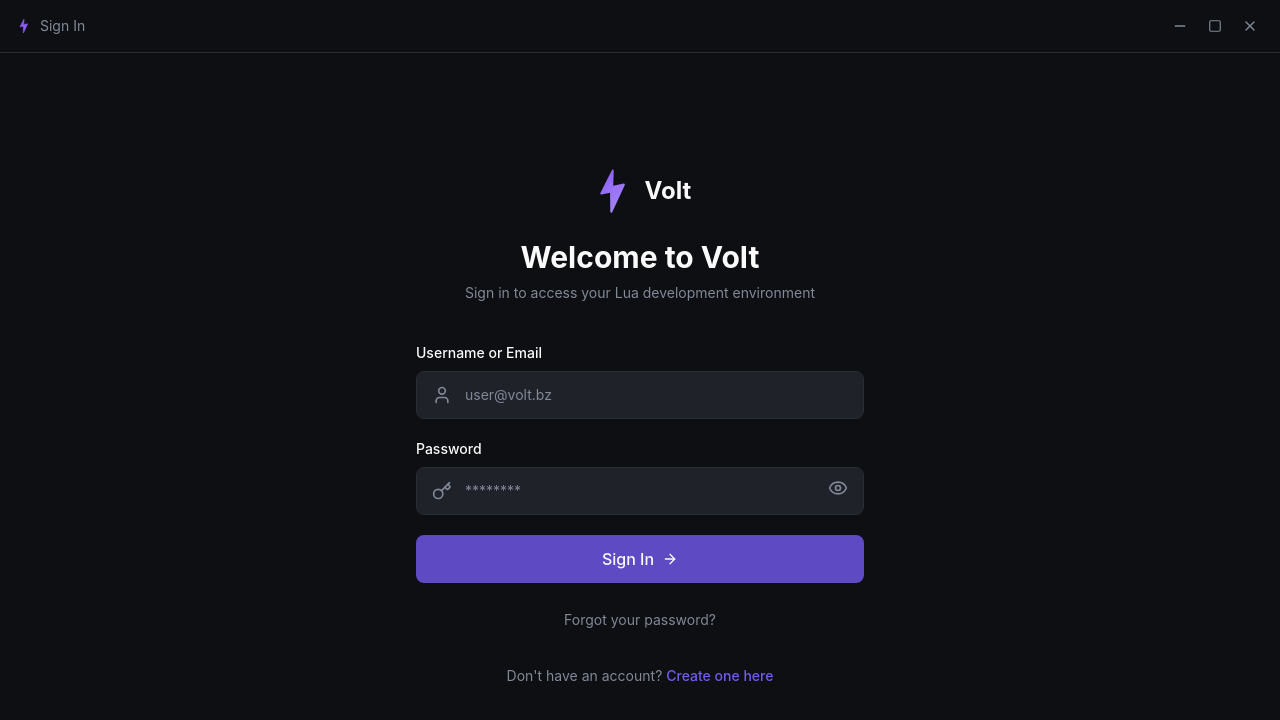
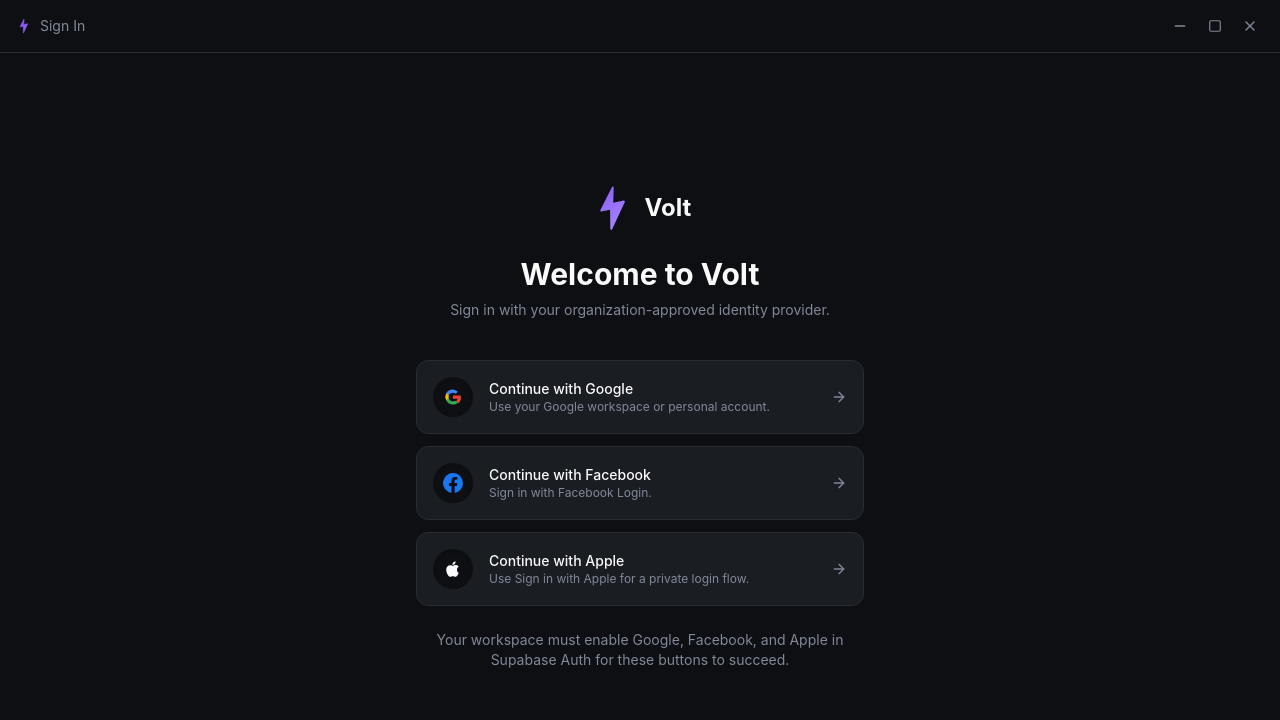
Before and after one commit to YntraAB/Yntra_Plattform, a React (Vite) app: page /inbox in a window 1280 px wide. Shown: the top 720 px of the page. Built offline with nearby package versions, Linux system fonts and the light colour scheme.

Commit message:
sign in with google

```diff
--- a/src/App.tsx
+++ b/src/App.tsx
@@ -19,6 +19,7 @@
 import { useState, useEffect, useMemo } from 'react';
 import { createBrowserRouter, RouterProvider } from 'react-router-dom';
 import { VisualEffectHandler } from './components/VisualEffectHandler';
+import type { SocialAuthProvider } from '@/types';
 import './App.css';
 
 /**
@@ -29,14 +30,14 @@
   const {
     isAuthenticated,
     user,
-    isLoading,
     error,
-    login,
+    loginWithProvider,
     logout
   } = useAuth();
 
   const [needsPasswordReset, setNeedsPasswordReset] = useState(false);
   const [urlError, setUrlError] = useState<string | null>(null);
+  const [pendingProvider, setPendingProvider] = useState<SocialAuthProvider | null>(null);
 
   const router = useMemo(() => createBrowserRouter(routes), []);
 
@@ -69,9 +70,17 @@
     }
   }, [isAuthenticated, needsPasswordReset]);
 
-  const handleLogin = async (credentials: { email: string; password: string }) => {
-    await login(credentials);
-    localStorage.removeItem('pending_invite_path');
+  const handleLogin = async (provider: SocialAuthProvider) => {
+    setPendingProvider(provider);
+
+    const didStart = await loginWithProvider(provider);
+
+    if (didStart) {
+      localStorage.removeItem('pending_invite_path');
+      return;
+    }
+
+    setPendingProvider(null);
   };
 
   const handleLogout = () => {
@@ -104,7 +113,7 @@
       ) : (
         <LoginPage
           onLogin={handleLogin}
-          isLoading={isLoading}
+          pendingProvider={pendingProvider}
           error={error}
         />
       )}
--- a/src/features/auth/components/LoginPage.tsx
+++ b/src/features/auth/components/LoginPage.tsx
@@ -1,42 +1,22 @@
-/**
- * =============================================================================
- * LOGIN PAGE COMPONENT
- * =============================================================================
- * This component replicates the exact Volt login UI design.
- * It features a dark theme with purple accents, custom input fields,
- * and a clean, centered layout.
- * =============================================================================
- */
+import React from 'react';
+import { ArrowRight, Loader2, Minus, Square, X } from 'lucide-react';
+import type { SocialAuthProvider } from '@/types';
 
-import React, { useState } from 'react';
-import { User, Key, Eye, EyeOff, ArrowRight, Minus, Square, X } from 'lucide-react';
-import type { LoginCredentials } from '@/types';
-
-/**
- * Props for the LoginPage component
- */
 interface LoginPageProps {
-  /** Callback when user submits login form */
-  onLogin: (credentials: LoginCredentials) => void;
-  /** Loading state during authentication */
-  isLoading?: boolean;
-  /** Error message to display */
+  onLogin: (provider: SocialAuthProvider) => void;
+  pendingProvider?: SocialAuthProvider | null;
   error?: string | null;
 }
 
-/**
- * Volt Logo Component
- * Displays the stylized Volt lightning bolt logo
- */
 const VoltLogo: React.FC = () => (
-  <div className="flex items-center justify-center mb-6">
+  <div className="mb-6 flex items-center justify-center">
     <svg
       width="48"
       height="48"
       viewBox="0 0 48 48"
       fill="none"
       xmlns="http://www.w3.org/2000/svg"
-      className="transform -rotate-12"
+      className="-rotate-12 transform"
     >
       <path
         d="M28 4L12 24H22L18 44L36 20H24L28 4Z"
@@ -52,16 +32,12 @@
         </linearGradient>
       </defs>
     </svg>
-    <span className="text-2xl font-bold text-foreground ml-2">Volt</span>
+    <span className="ml-2 text-2xl font-bold text-foreground">Volt</span>
   </div>
 );
 
-/**
- * Window Title Bar Component
- * Simulates a native window title bar with controls
- */
 const WindowTitleBar: React.FC = () => (
-  <div className="flex items-center justify-between px-4 py-3 bg-background border-b border-border">
+  <div className="flex items-center justify-between border-b border-border bg-background px-4 py-3">
     <div className="flex items-center gap-2">
       <svg
         width="16"
@@ -69,7 +45,7 @@
         viewBox="0 0 48 48"
         fill="none"
         xmlns="http://www.w3.org/2000/svg"
-        className="transform -rotate-12"
+        className="-rotate-12 transform"
       >
         <path
           d="M28 4L12 24H22L18 44L36 20H24L28 4Z"
@@ -83,185 +59,136 @@
     </div>
 
     <div className="flex items-center gap-2">
-      <button className="p-1.5 hover:bg-muted rounded transition-colors">
-        <Minus className="w-4 h-4 text-muted-foreground" />
+      <button className="rounded p-1.5 transition-colors hover:bg-muted" type="button">
+        <Minus className="h-4 w-4 text-muted-foreground" />
       </button>
-      <button className="p-1.5 hover:bg-muted rounded transition-colors">
-        <Square className="w-3.5 h-3.5 text-muted-foreground" />
+      <button className="rounded p-1.5 transition-colors hover:bg-muted" type="button">
+        <Square className="h-3.5 w-3.5 text-muted-foreground" />
       </button>
-      <button className="p-1.5 hover:bg-red-600 rounded transition-colors">
-        <X className="w-4 h-4 text-muted-foreground hover:text-foreground" />
+      <button className="rounded p-1.5 transition-colors hover:bg-red-600" type="button">
+        <X className="h-4 w-4 text-muted-foreground hover:text-foreground" />
       </button>
     </div>
   </div>
 );
 
-interface InputFieldProps {
-  type: string;
-  value: string;
-  onChange: (value: string) => void;
-  placeholder: string;
-  icon: React.ReactNode;
-  toggleButton?: React.ReactNode;
-  hasError?: boolean;
+const providers: Array<{
+  provider: SocialAuthProvider;
+  label: string;
+  description: string;
+}> = [
+  { provider: 'google', label: 'Continue with Google', description: 'Use your Google workspace or personal account.' },
+  { provider: 'facebook', label: 'Continue with Facebook', description: 'Sign in with Facebook Login.' },
+  { provider: 'apple', label: 'Continue with Apple', description: 'Use Sign in with Apple for a private login flow.' },
+];
+
+const providerIcon: Record<SocialAuthProvider, React.ReactNode> = {
+  google: (
+    <svg viewBox="0 0 24 24" aria-hidden="true" className="h-5 w-5">
+      <path fill="#EA4335" d="M12 10.2v3.9h5.5c-.2 1.2-.9 2.2-1.9 2.9l3.1 2.4c1.8-1.7 2.8-4.1 2.8-6.9 0-.7-.1-1.5-.2-2.2H12Z" />
+      <path fill="#34A853" d="M12 21c2.5 0 4.6-.8 6.1-2.2L15 16.4c-.8.5-1.8.8-3 .8-2.3 0-4.3-1.6-5-3.8H3.8v2.5A9.2 9.2 0 0 0 12 21Z" />
+      <path fill="#FBBC05" d="M7 13.4a5.5 5.5 0 0 1 0-3.4V7.5H3.8a9.2 9.2 0 0 0 0 8.4L7 13.4Z" />
+      <path fill="#4285F4" d="M12 6.8c1.3 0 2.4.4 3.3 1.3l2.5-2.5A9 9 0 0 0 12 3 9.2 9.2 0 0 0 3.8 7.5L7 10c.7-2.2 2.7-3.2 5-3.2Z" />
+    </svg>
+  ),
+  facebook: (
+    <svg viewBox="0 0 24 24" aria-hidden="true" className="h-5 w-5">
+      <path
+        fill="#1877F2"
+        d="M24 12a12 12 0 1 0-13.9 11.9v-8.4H7.1V12h3V9.4c0-3 1.8-4.7 4.5-4.7 1.3 0 2.7.2 2.7.2v3h-1.5c-1.5 0-1.9.9-1.9 1.8V12h3.3l-.5 3.5H14v8.4A12 12 0 0 0 24 12Z"
+      />
+    </svg>
+  ),
+  apple: (
+    <svg viewBox="0 0 24 24" aria-hidden="true" className="h-5 w-5 fill-current">
+      <path d="M16.7 12.8c0-2.4 2-3.5 2.1-3.6-1.1-1.7-2.9-1.9-3.5-1.9-1.5-.2-2.9.9-3.6.9-.8 0-1.9-.9-3.1-.8-1.6 0-3.1.9-3.9 2.3-1.7 2.9-.4 7.2 1.2 9.5.8 1.1 1.7 2.3 2.9 2.2 1.2 0 1.6-.7 3-.7s1.8.7 3 .7c1.2 0 2.1-1.1 2.8-2.2.9-1.3 1.3-2.6 1.3-2.7-.1 0-2.2-.9-2.2-3.7Zm-2.4-7c.6-.8 1-1.9.9-3-1 .1-2.2.7-2.9 1.5-.6.7-1.1 1.8-1 2.9 1.1.1 2.3-.6 3-1.4Z" />
+    </svg>
+  ),
+};
+
+function SocialButton({
+  provider,
+  label,
+  description,
+  isPending,
+  onClick,
+}: {
+  provider: SocialAuthProvider;
+  label: string;
+  description: string;
+  isPending: boolean;
+  onClick: (provider: SocialAuthProvider) => void;
+}) {
+  return (
+    <button
+      type="button"
+      disabled={isPending}
+      onClick={() => onClick(provider)}
+      className="flex w-full items-center justify-between rounded-xl border border-border bg-secondary/80 px-4 py-4 text-left transition-all duration-200 hover:border-primary/60 hover:bg-secondary disabled:cursor-not-allowed disabled:opacity-50"
+    >
+      <div className="flex items-center gap-4">
+        <div className="flex h-10 w-10 items-center justify-center rounded-full bg-background text-foreground shadow-inner">
+          {providerIcon[provider]}
+        </div>
+        <div>
+          <div className="text-sm font-medium text-foreground">{label}</div>
+          <div className="text-xs text-muted-foreground">{description}</div>
+        </div>
+      </div>
+      {isPending ? (
+        <Loader2 className="h-4 w-4 animate-spin text-muted-foreground" />
+      ) : (
+        <ArrowRight className="h-4 w-4 text-muted-foreground" />
+      )}
+    </button>
+  );
 }
-
-const InputField: React.FC<InputFieldProps> = ({
-  type,
-  value,
-  onChange,
-  placeholder,
-  icon,
-  toggleButton,
-  hasError,
-}) => (
-  <div className="relative">
-    <div className="absolute left-4 top-1/2 -translate-y-1/2 text-muted-foreground">
-      {icon}
-    </div>
-
-    <input
-      type={type}
-      value={value}
-      onChange={(e) => onChange(e.target.value)}
-      placeholder={placeholder}
-      className={`
-        w-full h-12 pl-12 pr-${toggleButton ? '12' : '4'} rounded-lg
-        bg-secondary border text-foreground text-sm
-        placeholder:text-muted-foreground
-        focus:outline-none focus:border-primary focus:ring-1 focus:ring-primary
-        transition-all duration-200
-        ${hasError ? 'border-red-500' : 'border-border'}
-      `}
-    />
-
-    {toggleButton && (
-      <div className="absolute right-4 top-1/2 -translate-y-1/2">
-        {toggleButton}
-      </div>
-    )}
-  </div>
-);
 
 export const LoginPage: React.FC<LoginPageProps> = ({
   onLogin,
-  isLoading = false,
-  error = null
-}) => {
-  const [email, setEmail] = useState('');
-  const [password, setPassword] = useState('');
-  const [showPassword, setShowPassword] = useState(false);
-
-  const handleSubmit = (e: React.FormEvent) => {
-    e.preventDefault();
-    onLogin({ email, password });
-  };
-
-  return (
-    <div className="min-h-screen bg-background flex flex-col">
+  pendingProvider = null,
+  error = null,
+}) => (
+  <div className="flex min-h-screen flex-col bg-background">
     <WindowTitleBar />
 
-      <div className="flex-1 flex items-center justify-center px-4 py-12">
+    <div className="flex flex-1 items-center justify-center px-4 py-12">
       <div className="w-full max-w-md animate-fade-in">
-          <div className="text-center mb-10">
+        <div className="mb-10 text-center">
           <VoltLogo />
-            <h1 className="text-3xl font-bold text-foreground mb-2">
+          <h1 className="mb-2 text-3xl font-bold text-foreground">
             Welcome to Volt
           </h1>
-            <p className="text-muted-foreground text-sm">
-              Sign in to access your Lua development environment
+          <p className="text-sm text-muted-foreground">
+            Sign in with your organization-approved identity provider.
           </p>
         </div>
 
-          <form onSubmit={handleSubmit} className="space-y-5">
-            <div>
-              <label className="block text-sm font-medium text-foreground mb-2">
-                Username or Email
-              </label>
-              <InputField
-                type="text"
-                value={email}
-                onChange={setEmail}
-                placeholder="user@volt.bz"
-                icon={<User className="w-5 h-5" />}
-                hasError={!!error}
+        <div className="space-y-3">
+          {providers.map(({ provider, label, description }) => (
+            <SocialButton
+              key={provider}
+              provider={provider}
+              label={label}
+              description={description}
+              isPending={pendingProvider === provider}
+              onClick={onLogin}
             />
-            </div>
-
-            <div>
-              <label className="block text-sm font-medium text-foreground mb-2">
-                Password
-              </label>
-              <InputField
-                type={showPassword ? 'text' : 'password'}
-                value={password}
-                onChange={setPassword}
-                placeholder="********"
-                icon={<Key className="w-5 h-5" />}
-                hasError={!!error}
-                toggleButton={
-                  <button
-                    type="button"
-                    onClick={() => setShowPassword(!showPassword)}
-                    className="text-muted-foreground hover:text-foreground transition-colors"
-                  >
-                    {showPassword ? (
-                      <EyeOff className="w-5 h-5" />
-                    ) : (
-                      <Eye className="w-5 h-5" />
-                    )}
-                  </button>
-                }
-              />
+          ))}
         </div>
 
         {error && (
-              <div className="text-red-400 text-sm text-center">
+          <div className="mt-5 rounded-lg border border-red-500/30 bg-red-500/10 px-4 py-3 text-sm text-red-300">
             {error}
           </div>
         )}
 
-            <button
-              type="submit"
-              disabled={isLoading}
-              className="
-                w-full h-12 rounded-lg
-                bg-primary/80 hover:bg-primary/80
-                text-foreground font-medium
-                flex items-center justify-center gap-2
-                transition-all duration-200
-                disabled:opacity-50 disabled:cursor-not-allowed
-              "
-            >
-              {isLoading ? (
-                <div className="w-5 h-5 border-2 border-white/30 border-t-white rounded-full animate-spin" />
-              ) : (
-                <>
-                  Sign In
-                  <ArrowRight className="w-4 h-4" />
-                </>
-              )}
-            </button>
-          </form>
-
-          <div className="mt-6 text-center">
-            <a href="#" className="text-muted-foreground hover:text-foreground text-sm transition-colors">
-              Forgot your password?
-            </a>
-          </div>
-
-          <div className="mt-8 text-center">
-            <span className="text-muted-foreground text-sm">
-              Don&apos;t have an account?{' '}
-            </span>
-            <a href="#" className="text-primary hover:text-primary/80 text-sm font-medium transition-colors">
-              Create one here
-            </a>
+        <div className="mt-6 text-center text-sm text-muted-foreground">
+          Your workspace must enable Google, Facebook, and Apple in Supabase Auth for these buttons to succeed.
         </div>
       </div>
     </div>
   </div>
 );
-};
 
 export default LoginPage;
--- a/src/features/messages/components/MessagesPage.tsx
+++ b/src/features/messages/components/MessagesPage.tsx
@@ -15,6 +15,7 @@
 import { transformMessages } from '../utils/messageTransformers';
 import { useSearchParams } from 'react-router-dom';
 import type { Message } from '@/types';
+import { supabase } from '@/lib/supabase';
 
 interface MessagePayload {
   workspace_id: string;
--- a/src/types/index.ts
+++ b/src/types/index.ts
@@ -16,10 +16,7 @@
   last_sign_in_at?: string;
 }
 
-export interface LoginCredentials {
-  email: string;
-  password: string;
-}
+export type SocialAuthProvider = 'google' | 'facebook' | 'apple';
 
 export interface AuthState {
   isAuthenticated: boolean;
```
Also changed, not shown: src/contexts/AuthContext.tsx (+15 -9 lines), 2 other files (tests, documents, lock files or other folders). Lines whose indentation alone changed are shown as unchanged.
